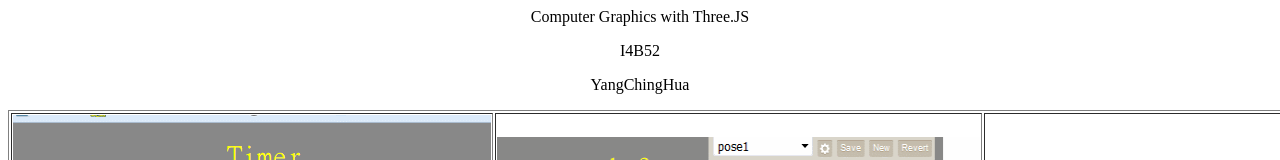
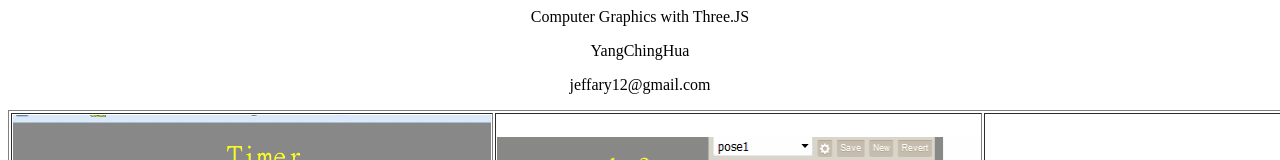
Before and after one commit to pony8337/ComputerGraphic, a plain HTML site: page index.html in a window 1280 px wide. Shown: the top 160 px of the page. Drawn offline with Linux system fonts and the light colour scheme.

Commit message:
commit message

```diff
--- a/index.html
+++ b/index.html
@@ -1,7 +1,7 @@
 
 <p align="center">Computer Graphics with Three.JS</p>
-<p align="center">I4B52</p>
 <p align="center">YangChingHua</p>
+<p align="center">jeffary12@gmail.com</p>
 <div align="center">
   <table width="556" height="534" border="1">
     <tr align="center" valign="middle">
```
